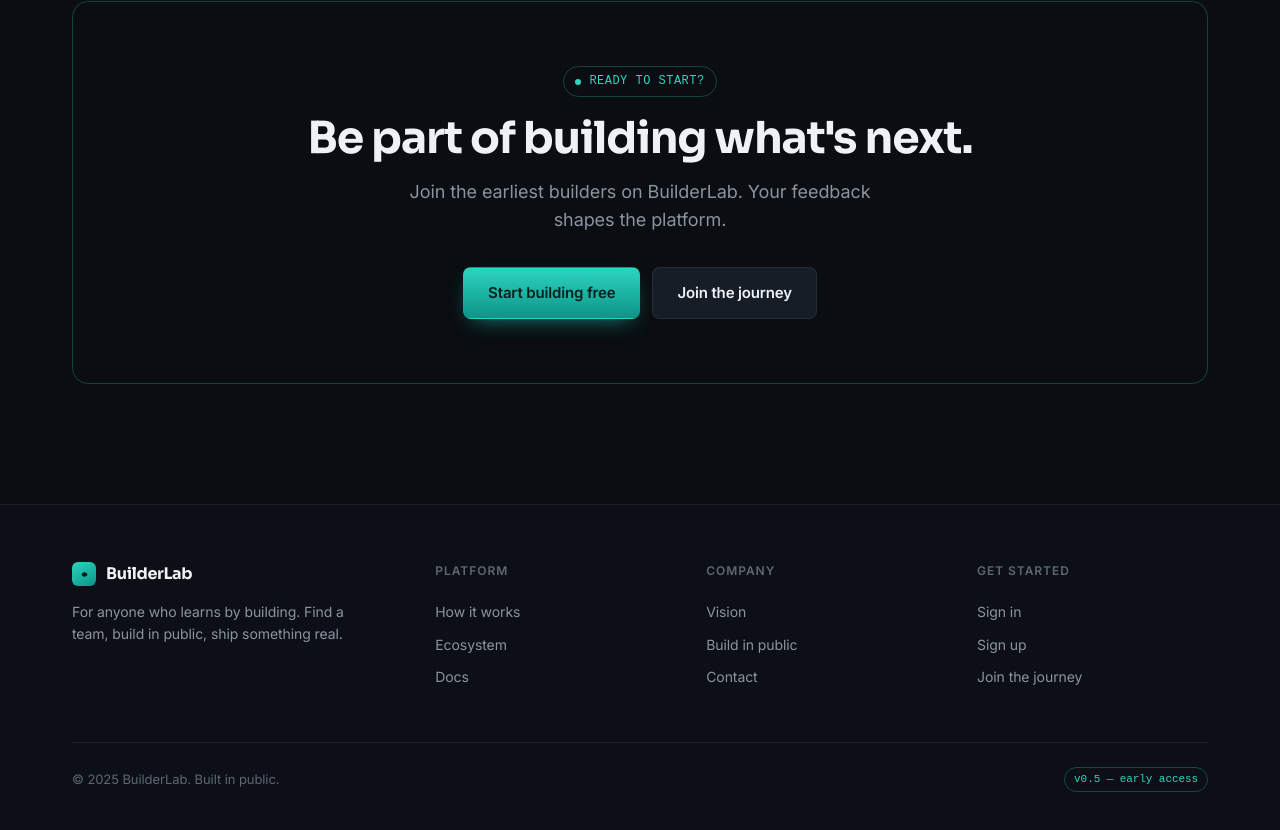
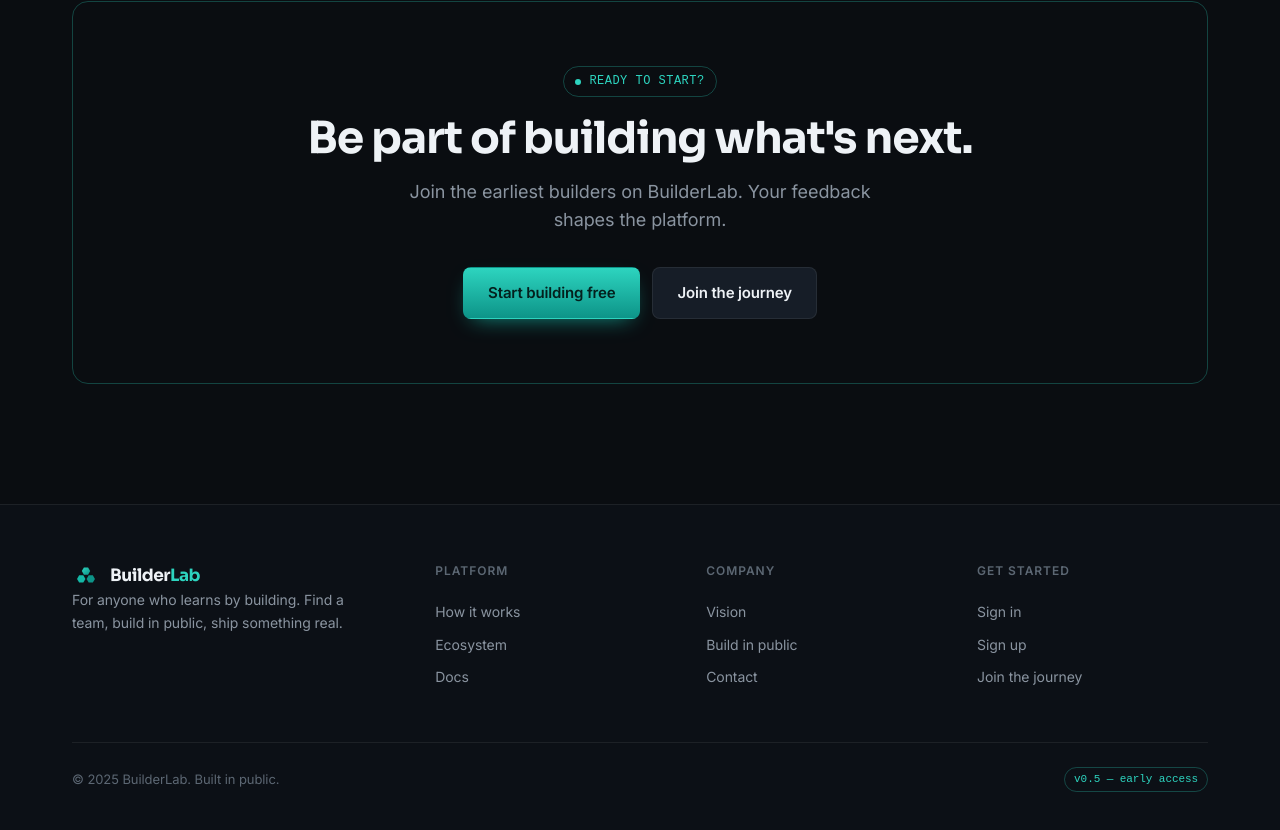
Before and after one commit to rdmouhouadi/BuilderLab, a Next.js app: page /vision in a window 1280 px wide. Shown: the part 2481-3311 px from the top of the page. Built offline with nearby package versions, Linux system fonts and the light colour scheme.

Commit message:
fix:reduced space between sections in the landing page

```diff
--- a/app/(marketing)/page.tsx
+++ b/app/(marketing)/page.tsx
@@ -176,7 +176,7 @@ function Hero() {
             </p>
 
             <div style={{ display: 'flex', gap: '12px', marginTop: '34px', flexWrap: 'wrap' as const }}>
-              <BtnPrimary href="/login" lg>Start building free</BtnPrimary>
+              <BtnPrimary href="/login" lg>Start building</BtnPrimary>
               <BtnSoft href="/vision" lg>Read the vision →</BtnSoft>
             </div>
 
@@ -353,7 +353,7 @@ const PROBLEMS = [
 
 function Problem() {
   return (
-    <section style={{ padding: '96px 0', position: 'relative' }} id="problem">
+    <section style={{ padding: '65px 0', position: 'relative' }} id="problem">
       <Wrap>
         <ScrollReveal>
           <SectionHead
@@ -438,7 +438,7 @@ const STEPS = [
 
 function HowItWorks() {
   return (
-    <section style={{ padding: '24px 0 96px', position: 'relative' }} id="how">
+    <section style={{ padding: '24px 0 65px', position: 'relative' }} id="how">
       <Wrap>
         <ScrollReveal>
           <SectionHead
@@ -554,7 +554,7 @@ function badgeStyle(type: string) {
 
 function Ecosystem() {
   return (
-    <section style={{ padding: '96px 0', position: 'relative' }} id="ecosystem">
+    <section style={{ padding: '65px 0', position: 'relative' }} id="ecosystem">
       <Wrap>
         <ScrollReveal>
           <SectionHead
@@ -679,7 +679,7 @@ const BIP_ITEMS = [
 
 function BuildInPublic() {
   return (
-    <section style={{ padding: '96px 0', position: 'relative' }} id="public">
+    <section style={{ padding: '65px 0', position: 'relative' }} id="public">
       <Wrap>
         <div className="bip-grid" style={{
           display: 'grid',
@@ -748,7 +748,7 @@ function BuildInPublic() {
 
 function FinalCTA() {
   return (
-    <section style={{ padding: '96px 0' }}>
+    <section style={{ padding: '65px 0' }}>
       <Wrap>
         <ScrollReveal>
           <div style={{
@@ -787,7 +787,7 @@ function FinalCTA() {
               justifyContent: 'center',
               flexWrap: 'wrap' as const,
             }}>
-              <BtnPrimary href="/login" lg>Start building free</BtnPrimary>
+              <BtnPrimary href="/login" lg>Start building</BtnPrimary>
               <BtnSoft href="/contact" lg>Join the journey</BtnSoft>
             </div>
           </div>
--- a/components/marketing/Footer.tsx
+++ b/components/marketing/Footer.tsx
@@ -1,6 +1,7 @@
 'use client'
 
 import Link from 'next/link'
+import { BuilderLabLogo } from '@/components/BuilderLabLogo'
 import { colors, radiusMkt, fontSizeMkt, fontFamily, layout } from '@/lib/design-tokens'
 
 const FOOTER_COLS = [
@@ -51,31 +52,9 @@ export default function Footer() {
         }}>
           {/* Brand column */}
           <div>
-            <Link href="/" style={{
-              display: 'inline-flex',
-              alignItems: 'center',
-              gap: '10px',
-              textDecoration: 'none',
-              marginBottom: '14px',
-            }}>
-              <span style={{
-                width: '24px', height: '24px',
-                borderRadius: '6px',
-                background: `linear-gradient(150deg, ${colors.accent.bright}, ${colors.accent.deep})`,
-                display: 'grid', placeItems: 'center',
-                flexShrink: 0,
-              }}>
-                <svg width="13" height="13" viewBox="0 0 24 24" fill="none">
-                  <path d="M12 7.2L7 10v4l5 2.8 5-2.8v-4l-5-2.8z" fill={colors.accent.ink} />
-                </svg>
-              </span>
-              <span style={{
-                fontFamily: fontFamily.head,
-                fontWeight: 700,
-                fontSize: '16px',
-                letterSpacing: '-0.02em',
-                color: colors.text.base,
-              }}>BuilderLab</span>
+            {/* logo */}
+            <Link href="/" aria-label="BuilderLab home" style={{ textDecoration: 'none', display: 'flex', alignItems: 'center' }}>
+              <BuilderLabLogo markSize={28} />
             </Link>
             <p style={{
               color: colors.text.muted2,
```
